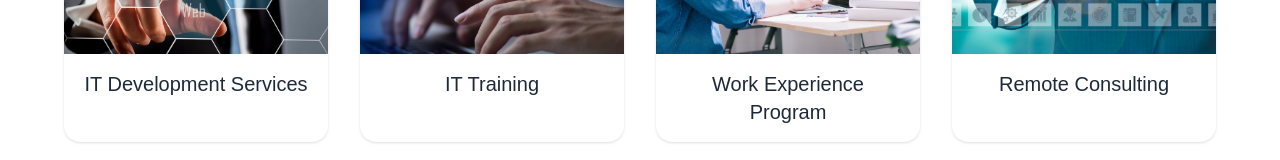
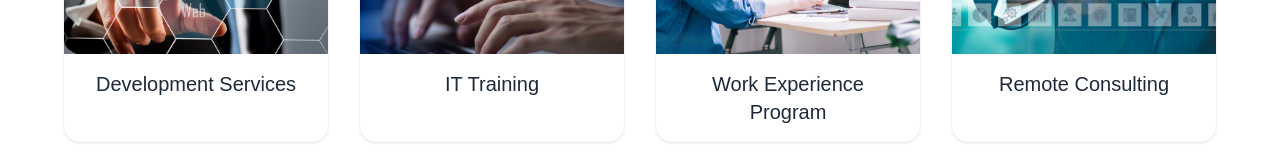
Before and after one commit to tinitiateprime/tinitiate_com, a Next.js app: page / in a window 1280 px wide. Shown: the part 5210-5370 px from the top of the page. Built offline with nearby package versions, Linux system fonts and the light colour scheme.

Commit message:
home page updated

```diff
--- a/src/app/page.js
+++ b/src/app/page.js
@@ -18,7 +18,7 @@ import { useRouter } from 'next/navigation';
 
 const services = [
   {
-    title: 'IT Development Services',
+    title: 'Development Services',
     href: '/it-development',
     image: '/images/it-development-services.jpg',
   },
```
